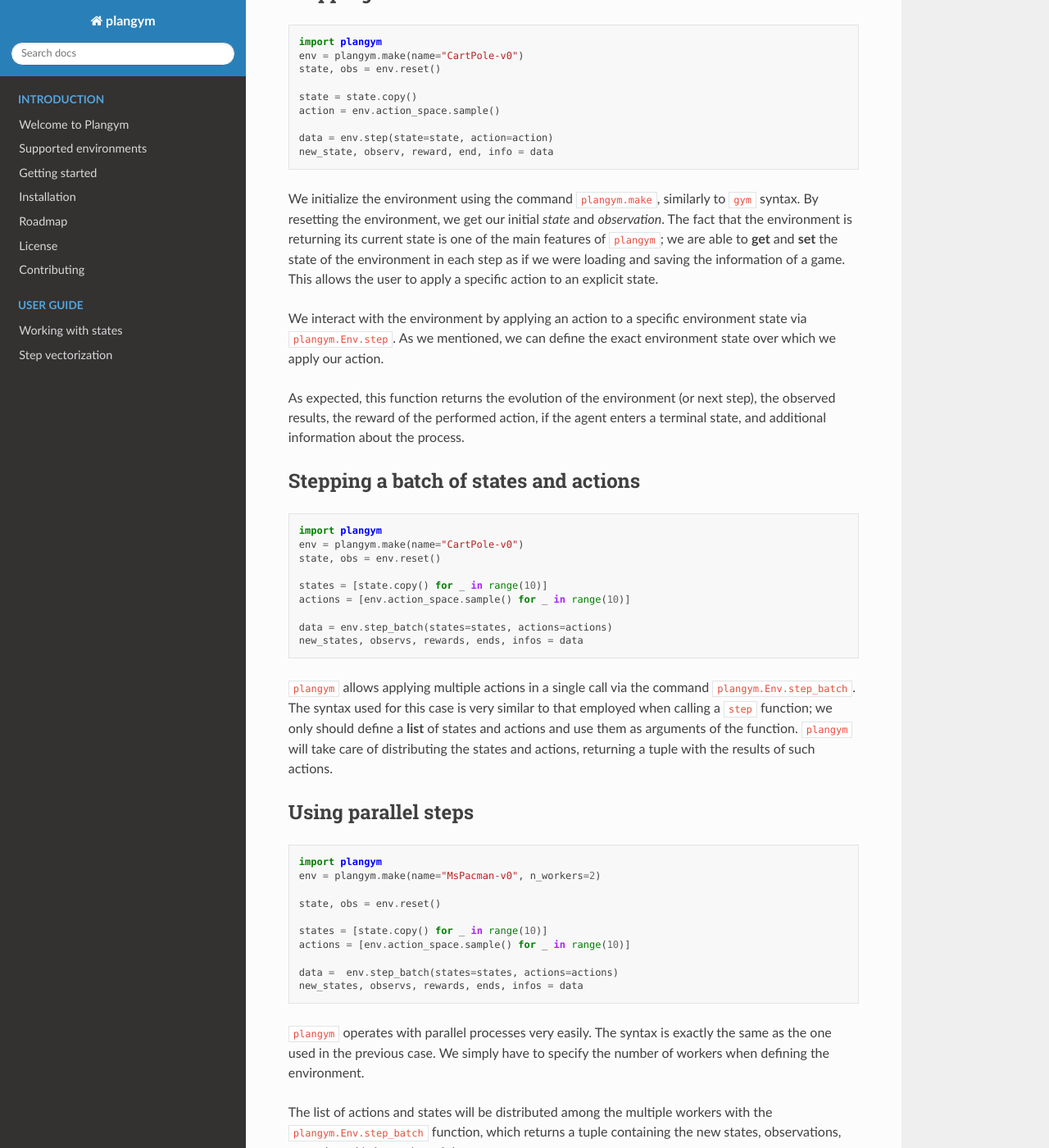
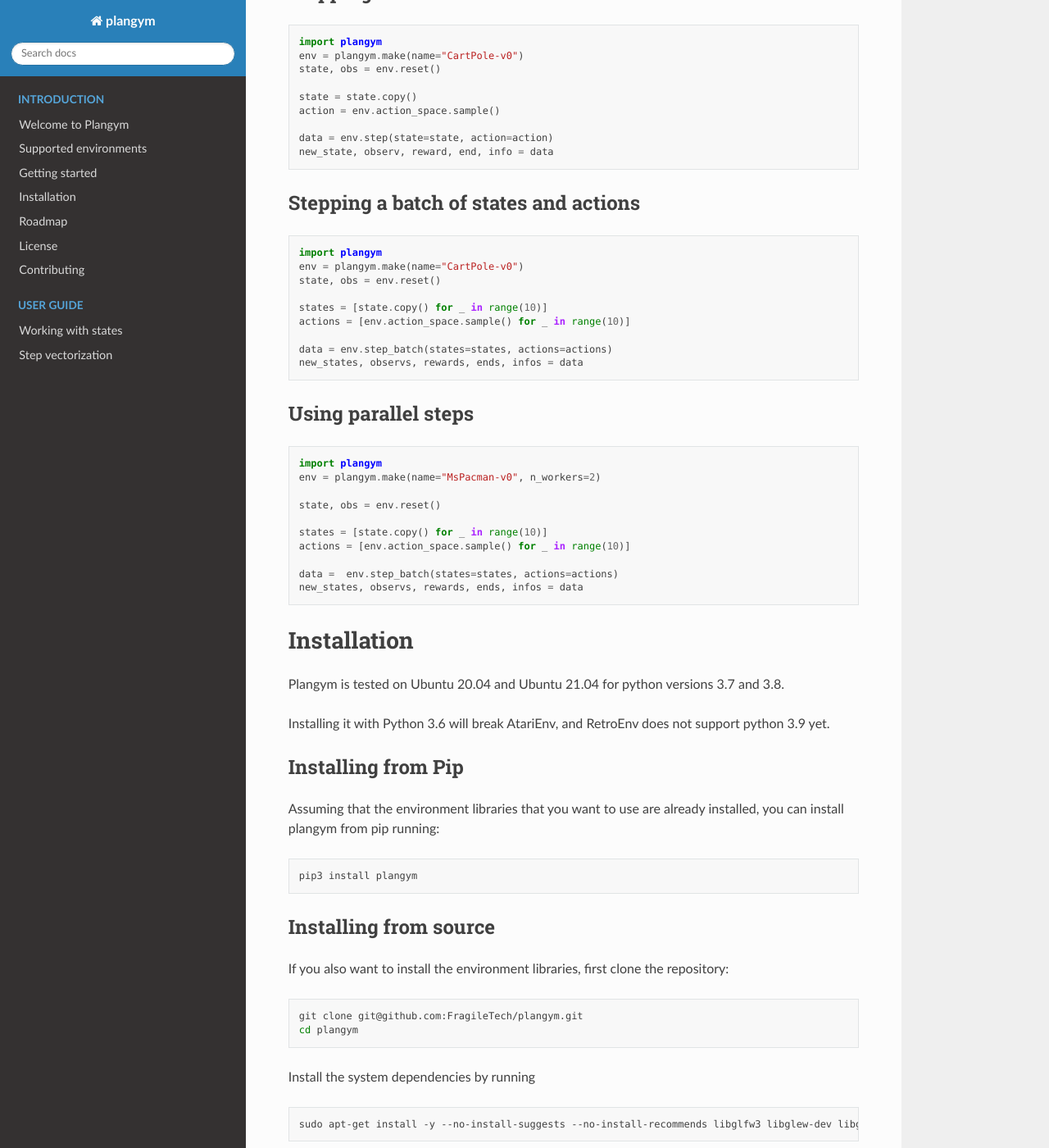
Before and after one commit to FragileTech/plangym, a Sphinx documentation site: the page built from docs/source/index.md, in a window 1280 px wide and 1400 px high, scrolled down 839 px. Shown: the whole window at 82% size. Built offline with Sphinx 7.4.7 and the Read the Docs theme 2.0.0, drawn with Linux system fonts in a browser that asks for light colours; formulas are drawn with MathJax 3; pages that are not in the unit, such as notebooks, are missing from menus; the version number could not be read and is left out; some of the changed text lies outside the part shown.

Commit message:
Added suggestions.
Signed-off-by: VicenteAR <vicente.arjona@hotmail.com>

````diff
--- a/README.md
+++ b/README.md
@@ -40,18 +40,6 @@
 data = env.step(state=state, action=action)
 new_state, observ, reward, end, info = data
 ```
-We initialize the environment using the command `plangym.make`, similarly to `gym` syntax. By resetting
-the environment, we get our initial _state_ and _observation_. The fact that the environment is returning its current
-state is one of the main features of `plangym`; we are able to __get__ and __set__ the state of the
-environment in each step as if we were loading and saving the information of a game. This allows the user to apply
-a specific action to an explicit state.
-
-We interact with the environment by applying an action to a specific environment state via `plangym.Env.step`. As we
-mentioned, we can define the exact environment state over which we apply our action.
-
-As expected, this function returns the evolution of the environment (or next step),
-the observed results, the reward of the performed action, if the agent enters
-a terminal state, and additional information about the process.
 
 
 ### Stepping a batch of states and actions
@@ -67,10 +55,6 @@
 new_states, observs, rewards, ends, infos = data
 ```
 
-`plangym` allows applying multiple actions in a single call via the command `plangym.Env.step_batch`.
-The syntax used for this case is very similar to that employed when calling a `step` function; we only should define
-a __list__ of states and actions and use them as arguments of the function. `plangym` will take care of
-distributing the states and actions, returning a tuple with the results of such actions.
 
 ### Using parallel steps
 
@@ -86,12 +70,6 @@
 data =  env.step_batch(states=states, actions=actions)
 new_states, observs, rewards, ends, infos = data
 ```
-
-`plangym` operates with parallel processes very easily. The syntax is exactly the same as the one used in the
-previous case. We simply have to specify the number of workers when defining the environment.
-
-The list of actions and states will be distributed among the multiple workers with the `plangym.Env.step_batch` function,
-which returns a tuple containing the new states, observations, rewards and information of the processes.
 
 ## Installation
 Plangym is tested on Ubuntu 20.04 and Ubuntu 21.04 for python versions 3.7 and 3.8.
````
Also changed, not shown: docs/source/notebooks/Tutorial.md (+13 -8 lines).
